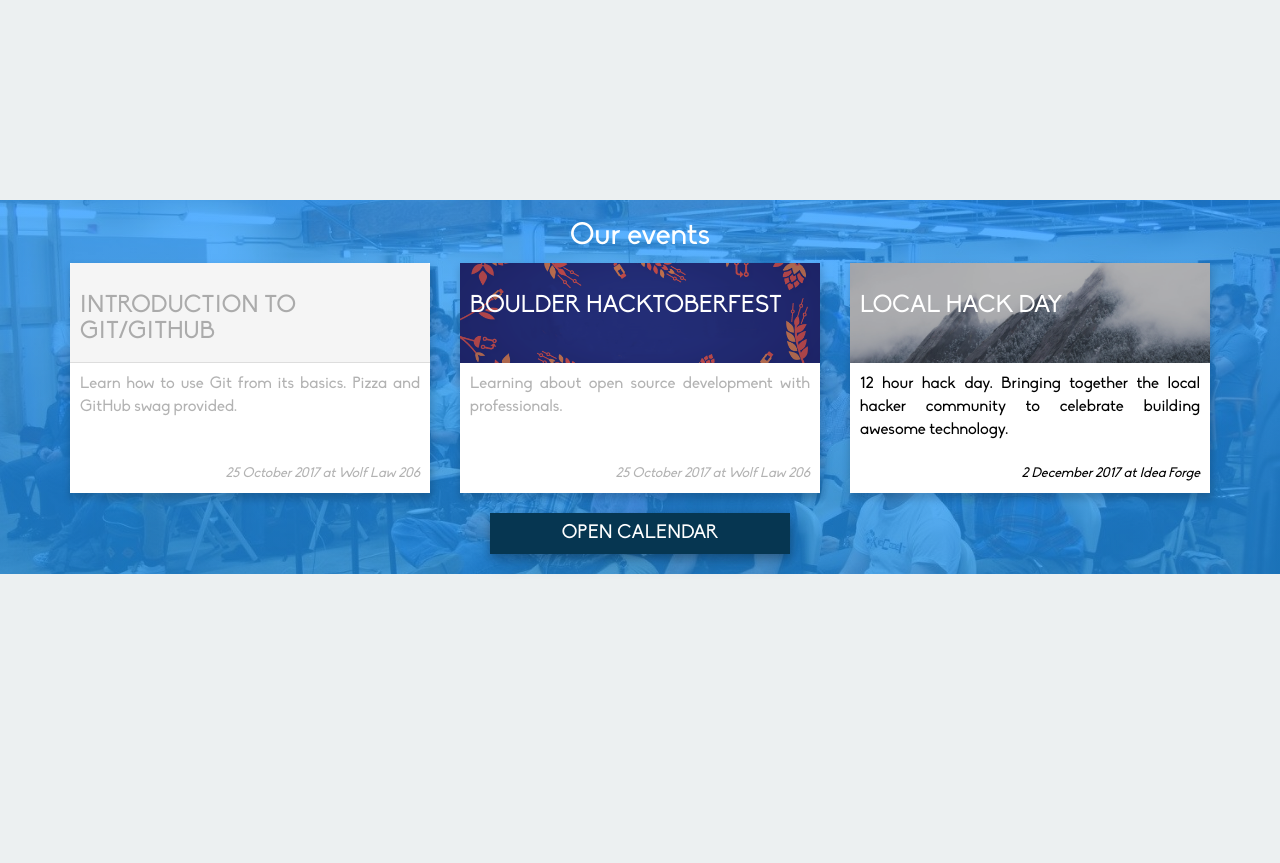
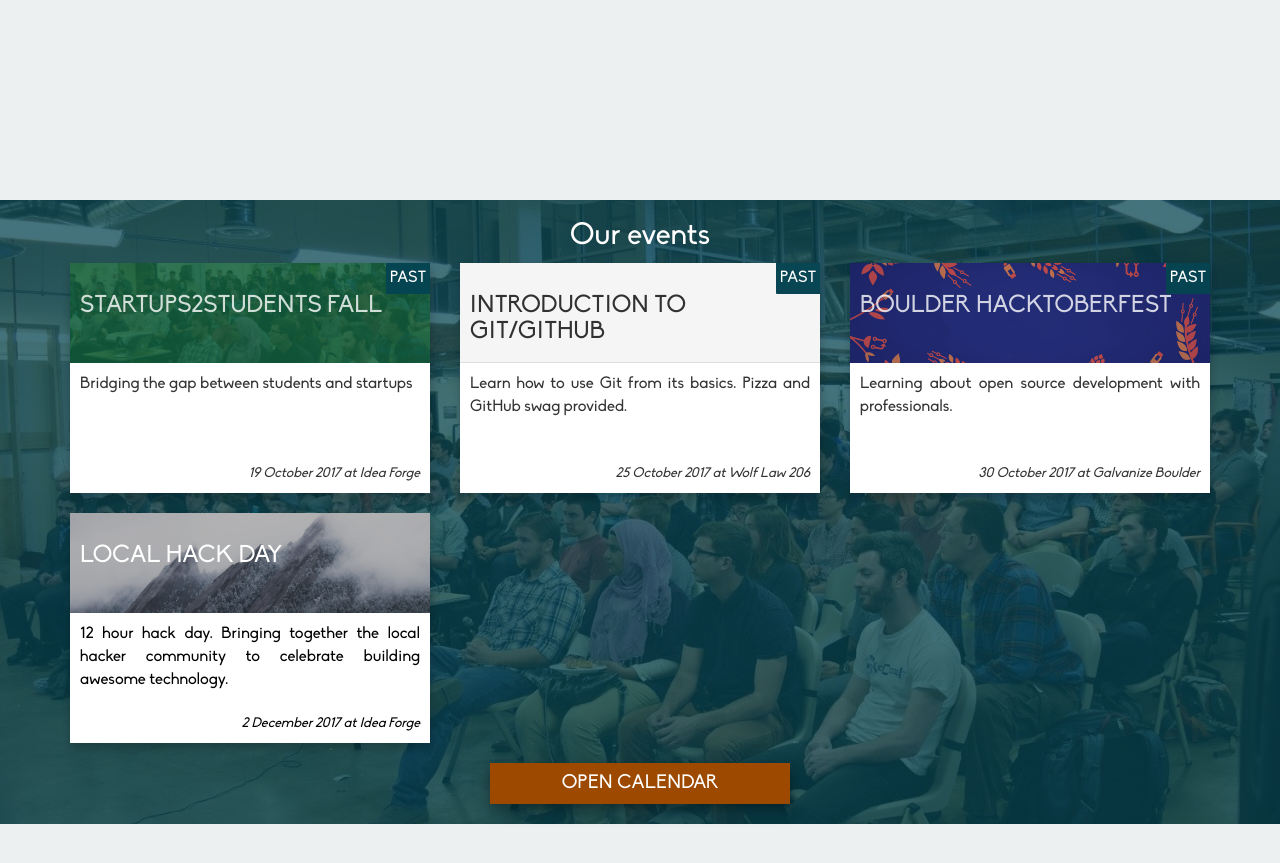
Before and after one commit to casassg/events-landing, a Jekyll site: the page built from index.md, in a window 1280 px wide. Shown: the top 863 px of the page. Built offline with Jekyll 4.4.1, drawn with Linux system fonts in a browser that asks for light colours; nearby versions of some CDN libraries.

Commit message:
tweak past formatting

```diff
--- a/_data/events.yml
+++ b/_data/events.yml
@@ -1,3 +1,12 @@
+- name: Startups2Students Fall
+  white-text: True
+  image-url: assets/img/startups2students.png
+  line: Bridging the gap between students and startups
+  date: 2017-10-19 6:00 PM
+  end-date: 2017-10-19 8:00 PM
+  location: Idea Forge
+  url: https://startups2students.org
+
 - name: Introduction to Git/GitHub
   line: Learn how to use Git from its basics. Pizza and GitHub swag provided.
   date: 2017-10-25 5:30 PM
@@ -9,9 +18,9 @@
   white-text: True
   image-url: assets/img/hacktoberfest.png
   line: Learning about open source development with professionals.
-  date: 2017-10-25 5:30 PM
-  end-date: 2017-10-25 7:30 PM
-  location: Wolf Law 206
+  date: 2017-10-30 5:30 PM
+  end-date: 2017-10-30 8:00 PM
+  location: Galvanize Boulder
   url: https://www.eventbrite.com/e/boulder-hacktoberfest-an-open-source-celebration-tickets-39026755075
 
 - name: Local Hack Day
--- a/assets/css/main.scss
+++ b/assets/css/main.scss
@@ -4,7 +4,8 @@
 @import "mixins";
 
 $background-color: rgba(236, 240, 241,1.0);
-$accent-color: #063651;
+$accent-color: #9D4A00;
+$events-color:#064451;
 
 @font-face {
     font-family: Biko;
@@ -72,15 +73,19 @@ div.panel {
 
 
     &.past {
-        color: rgba(0,0,0,.3);
+        color: rgba(0,0,0,.8);
+
+        .past-text {
+            display: inline;
+        }
         .panel-heading {
-            color: rgba(0,0,0,.3);
-        }
-        &:hover {
-            position: relative;
-            top: 0px;
-            @include box-shadow(1px 5px 8px 1px rgba(0,0,0,.19) !important);
-            filter:inherit;
+            color: rgba(0,0,0,.8);
+
+            h3 {
+                &.white{
+                    color: rgba(255,255,255,.8);
+                }
+            }
         }
 
     }
@@ -145,19 +150,21 @@ a.event-url {
 }
 
 section.events{
-    background: linear-gradient( rgba(33, 150, 2434, 0.75), rgba(33, 150, 243, 0.75) ), url(../img/people.jpg) no-repeat center center/cover;
+    background: linear-gradient( rgba($events-color, 0.75), rgba($events-color, 0.75) ), url(../img/people.jpg) no-repeat center center/cover;
     padding-bottom: 20px;
 
 }
 
-.dl-horizontal dd {
-    margin-left: 80px;
+.past-text {
+    position: absolute;
+    display: none;
+    right: 0px;
+    z-index: 10;
+    background: rgba($events-color, .99);
+    color: white;
+    padding: 4px;
+    @include border-radius(0 0 0 1px);
 }
-
-.dl-horizontal dt {
-    width: 60px;
-}
-
 .calendar {
     display: block;
     width: 300px;
--- a/index.md
+++ b/index.md
@@ -15,6 +15,7 @@ description: HackCU community webpage. Check all our workshops and events coming
                     <a {% unless event.url == "undefined" %} href="{{event.url}}" {% endunless %} target="_blank" class="event-url">
                         <div class="panel panel-default ">
                             <div class="panel-heading">
+                                <span class="past-text">PAST</span>
                                 {% if event.image-url %}<img class="img-responsive {% unless event.white-text == null %}white{% endunless %}" src="{{event.image-url}}">{%endif%}
                                 <h3 {% unless event.white-text == null %} class="white"{% endunless %} >{{event.name}}</h3>
                             </div>
```
Also changed, not shown: assets/img/startups2students.png (added).
